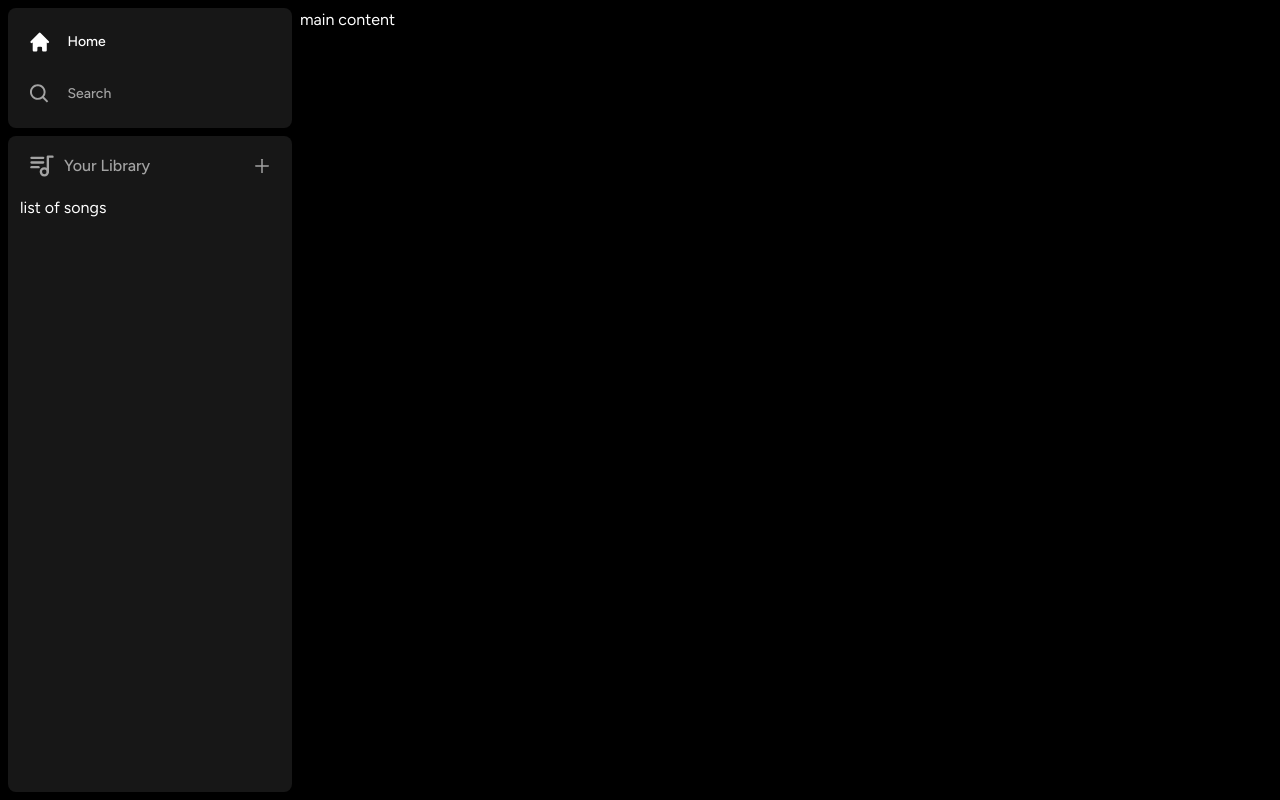
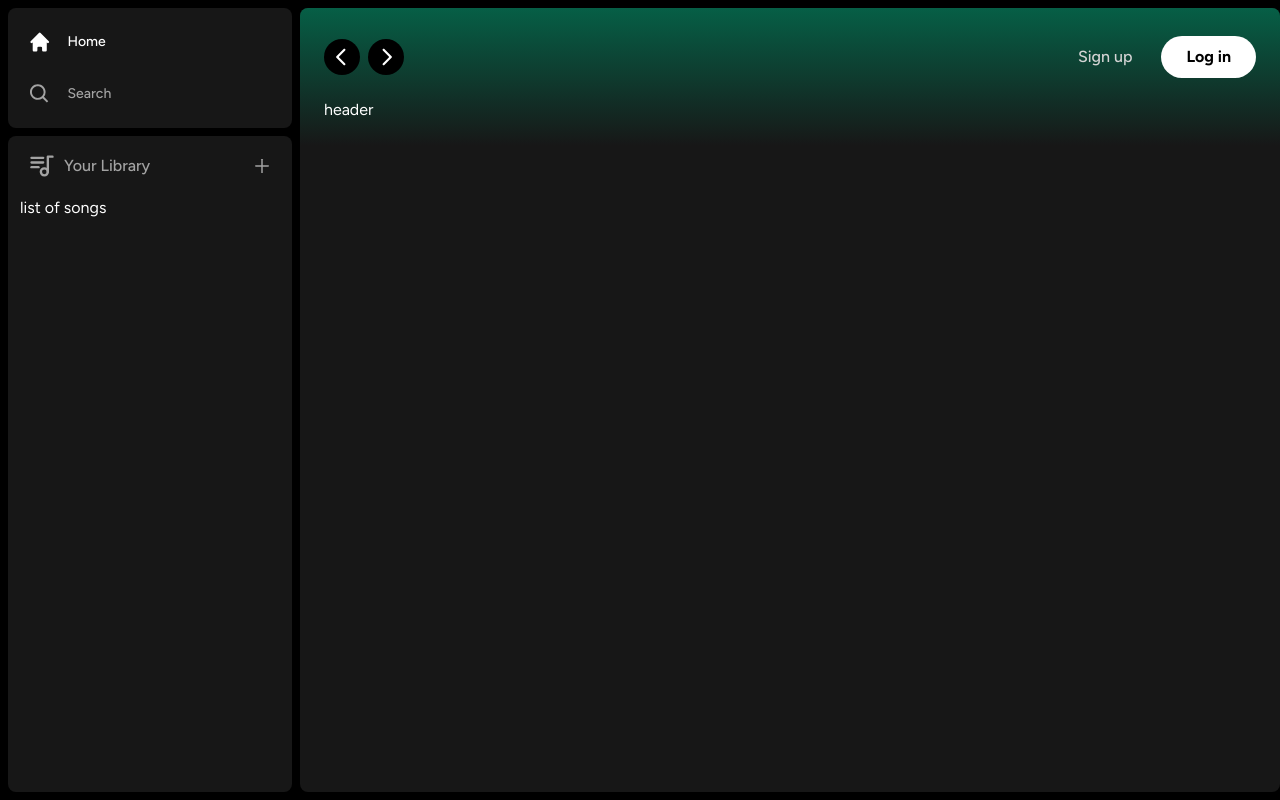
Before and after one commit to kunal70006/spotify-clone, a Next.js app: page / in a window 1280 px wide. Built offline with nearby package versions, Linux system fonts and the light colour scheme.

Commit message:
main content header layout

```diff
--- a/app/(site)/page.tsx
+++ b/app/(site)/page.tsx
@@ -1,3 +1,9 @@
+import Header from "~/components/Header";
+
 export default function Home() {
-  return <div className="">main content</div>;
+  return (
+    <div className="bg-neutral-900 rounded-lg h-full w-full overflow-hidden overflow-y-auto">
+      <Header>header</Header>
+    </div>
+  );
 }
--- /dev/null
+++ b/components/Button.tsx
@@ -0,0 +1,27 @@
+import { forwardRef } from "react";
+import { twMerge } from "tailwind-merge";
+
+interface ButtonProps extends React.ButtonHTMLAttributes<HTMLButtonElement> {}
+
+const Button = forwardRef<HTMLButtonElement, ButtonProps>(
+  ({ className, children, disabled, type = "button", ...props }, ref) => {
+    return (
+      <button
+        type={type}
+        className={twMerge(
+          `w-full rounded-full bg-green-500 border border-transparent px-3 py-3 disabled:cursor-not-allowed disabled:opacity-50 text-black font-bold hover:opacity-75 transition`,
+          className
+        )}
+        disabled={disabled}
+        ref={ref}
+        {...props}
+      >
+        {children}
+      </button>
+    );
+  }
+);
+
+Button.displayName = "Button";
+
+export default Button;
--- /dev/null
+++ b/components/Header.tsx
@@ -0,0 +1,72 @@
+"use client";
+
+import { useRouter } from "next/navigation";
+import { twMerge } from "tailwind-merge";
+import { RxCaretLeft, RxCaretRight } from "react-icons/rx";
+import { HiHome } from "react-icons/hi";
+import { BiSearch } from "react-icons/bi";
+import Button from "./Button";
+
+const Header: React.FC<{ children: React.ReactNode; className?: string }> = ({
+  children,
+  className,
+}) => {
+  const router = useRouter();
+  const handleLogout = () => {
+    // TODO; handle logout
+  };
+  return (
+    <div
+      className={twMerge(
+        `h-fit bg-gradient-to-b from-emerald-800
+   p-6`,
+        className
+      )}
+    >
+      <div className="w-full mb-4 flex items-center justify-between">
+        <div className="hidden md:flex gap-x-2 items-center">
+          <button
+            className="rounded-full bg-black flex items-center justify-center hover:opacity-75 transition-opacity"
+            onClick={() => router.back()}
+          >
+            <RxCaretLeft size={36} className="text-white" />
+          </button>
+          <button
+            className="rounded-full bg-black flex items-center justify-center hover:opacity-75 transition-opacity"
+            onClick={() => router.forward()}
+          >
+            <RxCaretRight size={36} className="text-white" />
+          </button>
+        </div>
+        <div className="flex md:hidden gap-x-2 items-center">
+          <button className="rounded-full p-2 bg-white flex items-center justify-center hover:opacity-75 transition-opacity">
+            <HiHome className="text-black" size={20} />
+          </button>
+          <button className="rounded-full p-2 bg-white flex items-center justify-center hover:opacity-75 transition-opacity">
+            <BiSearch className="text-black" size={20} />
+          </button>
+        </div>
+        <div className="flex justify-between items-center gap-x-4">
+          <>
+            <div className="">
+              <Button
+                onClick={() => {}}
+                className="bg-transparent text-neutral-300 font-medium"
+              >
+                Sign up
+              </Button>
+            </div>
+            <div className="">
+              <Button onClick={() => {}} className="bg-white px-6 py-2">
+                Log in
+              </Button>
+            </div>
+          </>
+        </div>
+      </div>
+      {children}
+    </div>
+  );
+};
+
+export default Header;
```
